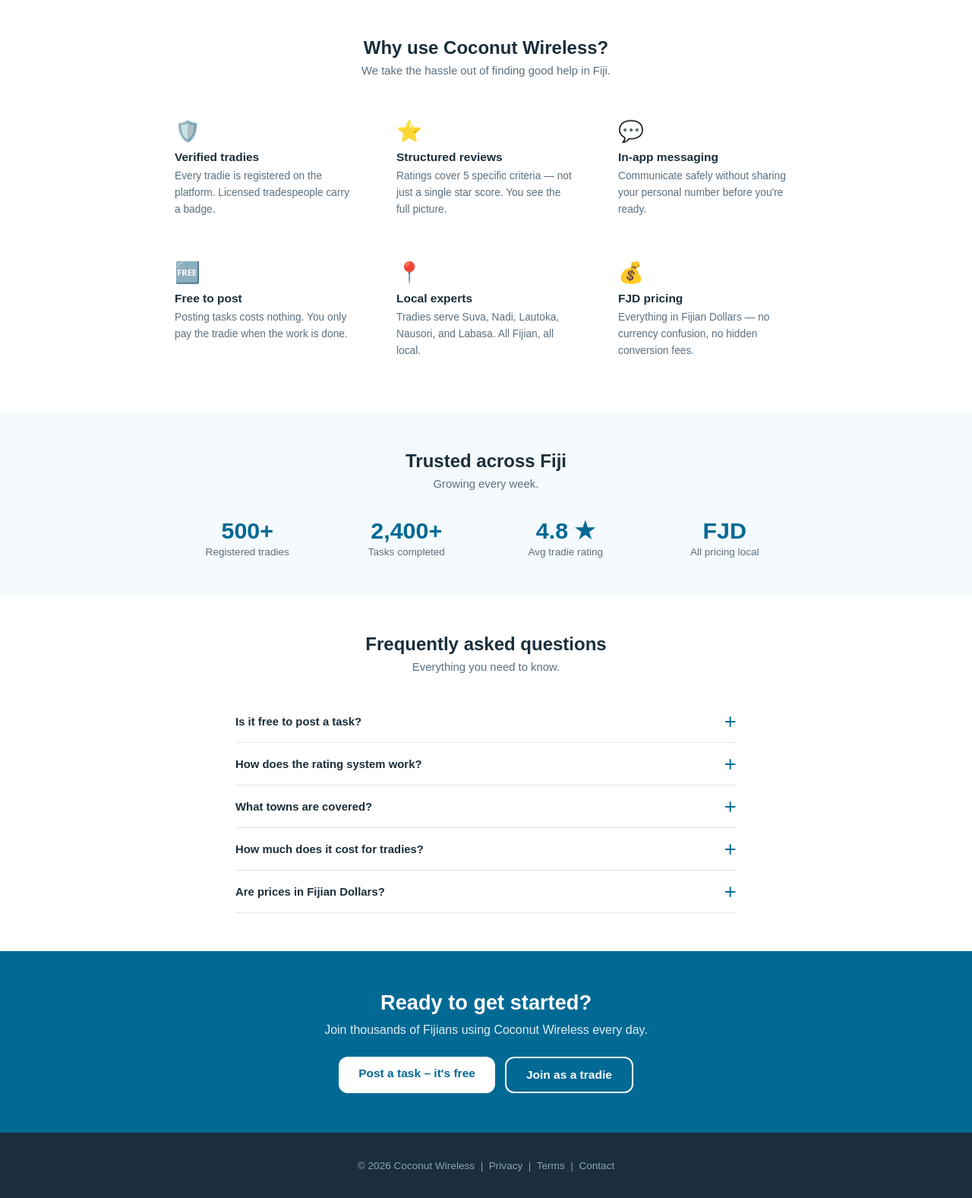
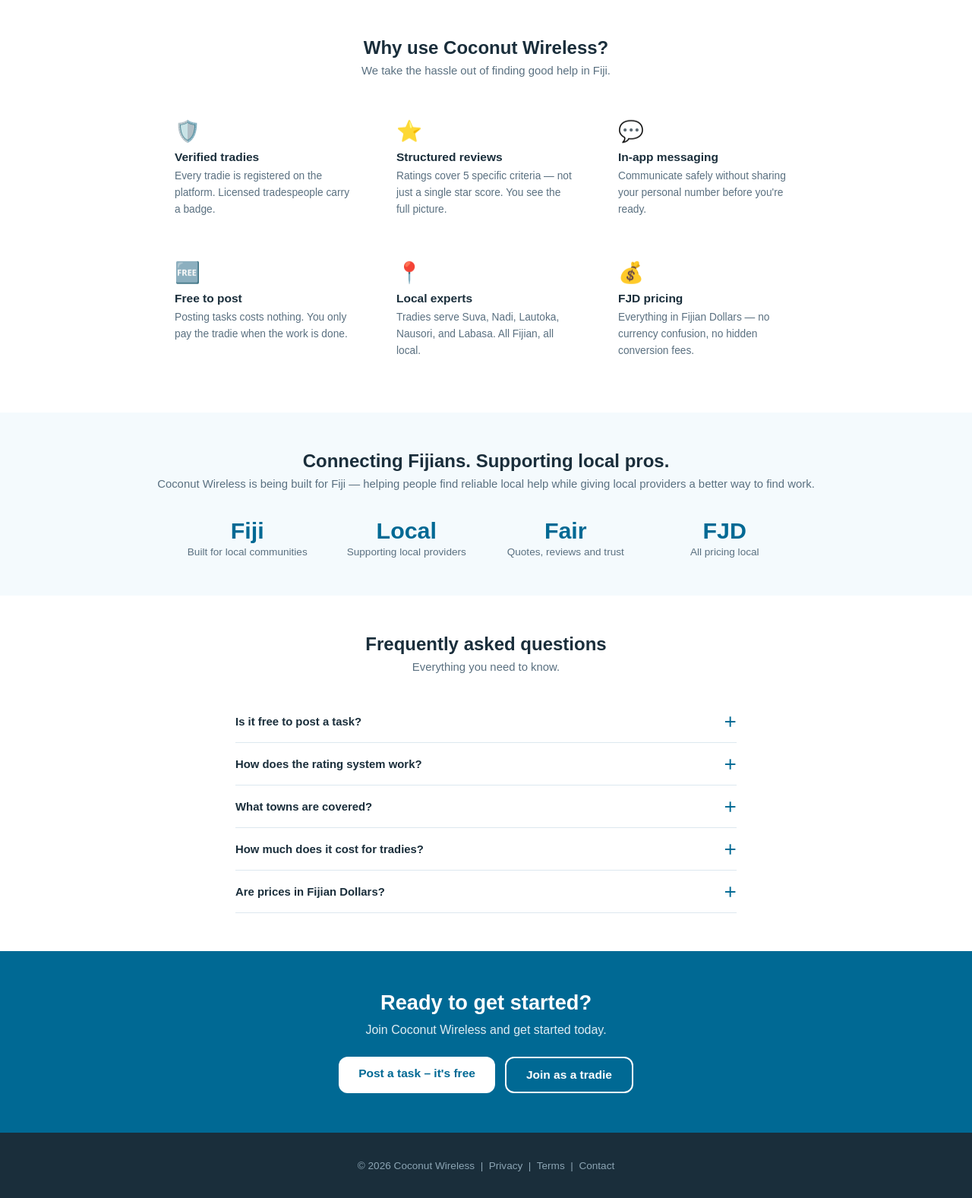
Before and after one commit to cameronmar/tradie-website, a Django app: page /how-it-works/ in a window 1280 px wide. Shown: the part 756-2333 px from the top of the page at 76% size. Run offline with Django 5.2, Linux system fonts and the light colour scheme; data that the repository does not hold is empty.

Commit message:
Update How It Works trust section with launch-safe copy

```diff
--- a/marketplace/templates/marketplace/how_it_works.html
+++ b/marketplace/templates/marketplace/how_it_works.html
@@ -114,12 +114,12 @@
 
 <section class="section">
   <div class="container">
-    <h2 class="sec-title">Trusted across Fiji</h2>
-    <p class="sec-sub">Growing every week.</p>
+    <h2 class="sec-title">Connecting Fijians. Supporting local pros.</h2>
+    <p class="sec-sub">Coconut Wireless is being built for Fiji — helping people find reliable local help while giving local providers a better way to find work.</p>
     <div class="trust-row">
-      <div class="trust-item"><div class="big">500+</div><div class="lbl">Registered tradies</div></div>
-      <div class="trust-item"><div class="big">2,400+</div><div class="lbl">Tasks completed</div></div>
-      <div class="trust-item"><div class="big">4.8 ★</div><div class="lbl">Avg tradie rating</div></div>
+      <div class="trust-item"><div class="big">Fiji</div><div class="lbl">Built for local communities</div></div>
+      <div class="trust-item"><div class="big">Local</div><div class="lbl">Supporting local providers</div></div>
+      <div class="trust-item"><div class="big">Fair</div><div class="lbl">Quotes, reviews and trust</div></div>
       <div class="trust-item"><div class="big">FJD</div><div class="lbl">All pricing local</div></div>
     </div>
   </div>
@@ -154,7 +154,7 @@
 
 <div class="cta-band">
   <h2>Ready to get started?</h2>
-  <p>Join thousands of Fijians using Coconut Wireless every day.</p>
+  <p>Join Coconut Wireless and get started today.</p>
   <div class="cta-pair">
     <a href="{% url 'register_client' %}" class="cbtn-w">Post a task – it's free</a>
     <a href="{% url 'register_tradie' %}" class="cbtn-o">Join as a tradie</a>
```
